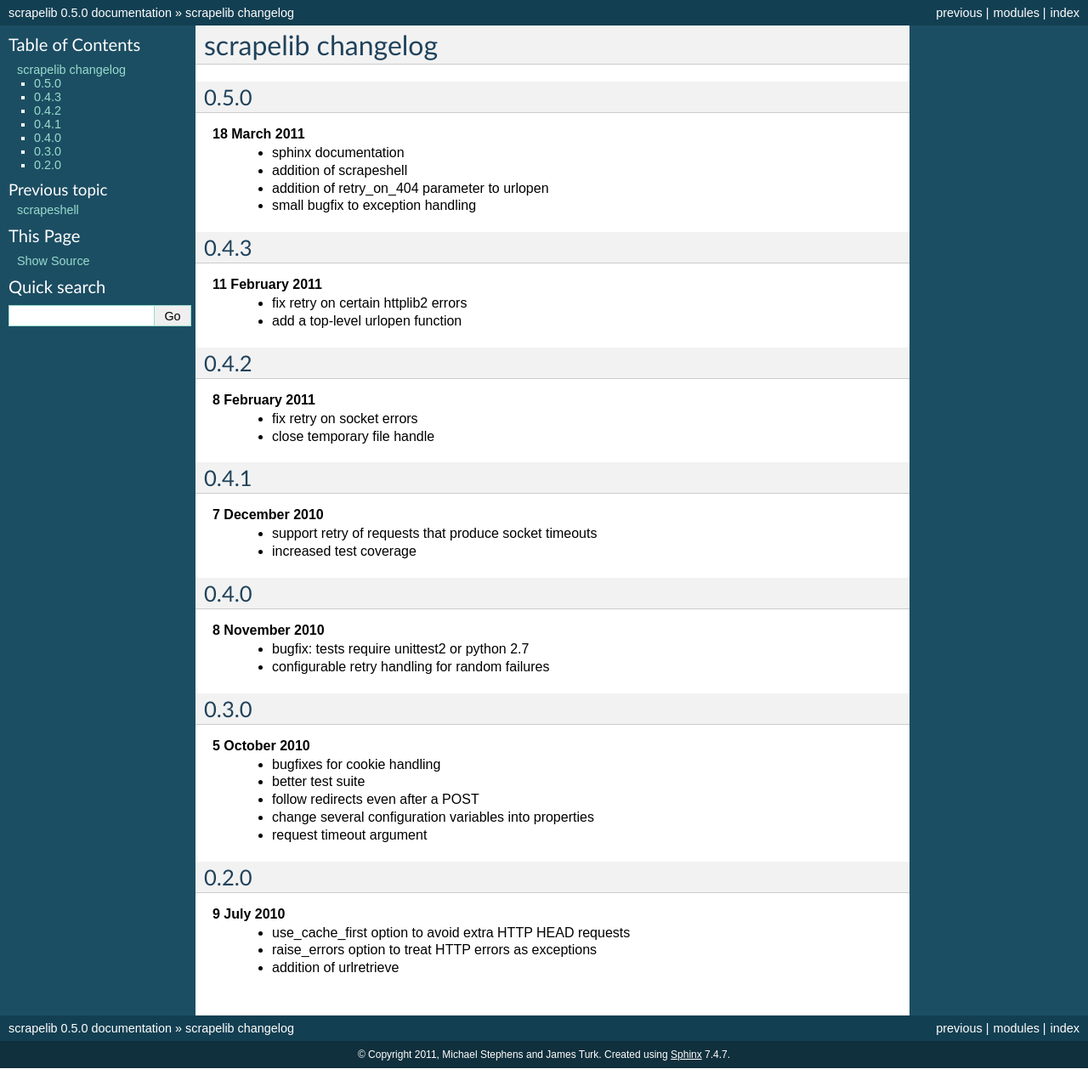
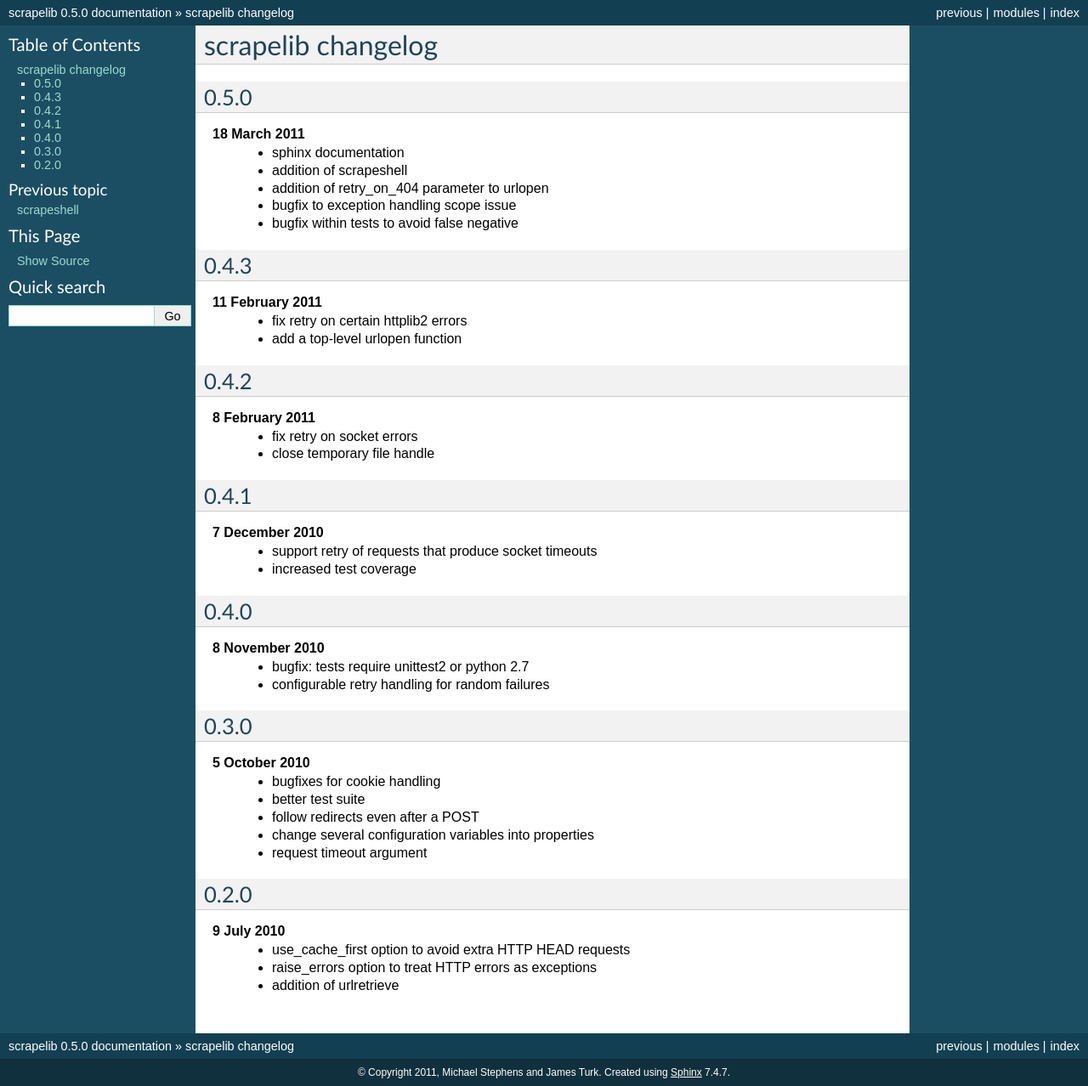
Before and after one commit to jamesturk/scrapelib, a Sphinx documentation site: the page built from docs/changelog.rst, in a window 1280 px wide. Shown: the whole page at 85% size. Built offline with Sphinx 7.4.7, drawn with Linux system fonts in a browser that asks for light colours; before the commit the page ends 1257 px from its top, so only the background shows below that.

Commit message:
update changelog for 0.5.0

```diff
--- a/docs/changelog.rst
+++ b/docs/changelog.rst
@@ -7,7 +7,8 @@ scrapelib changelog
     * sphinx documentation
     * addition of scrapeshell
     * addition of retry_on_404 parameter to urlopen
-    * small bugfix to exception handling
+    * bugfix to exception handling scope issue
+    * bugfix within tests to avoid false negative
 
 0.4.3
 -----
```
